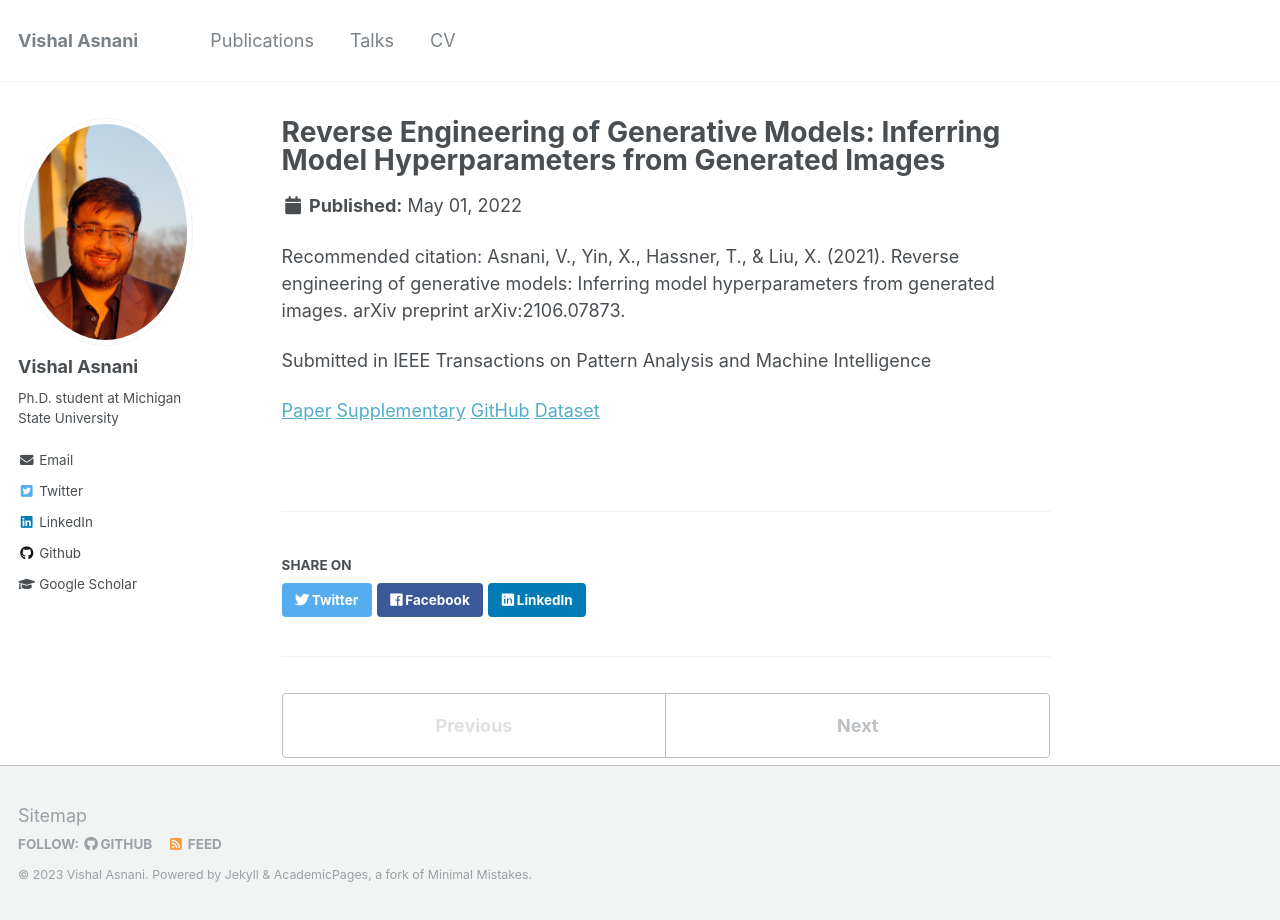
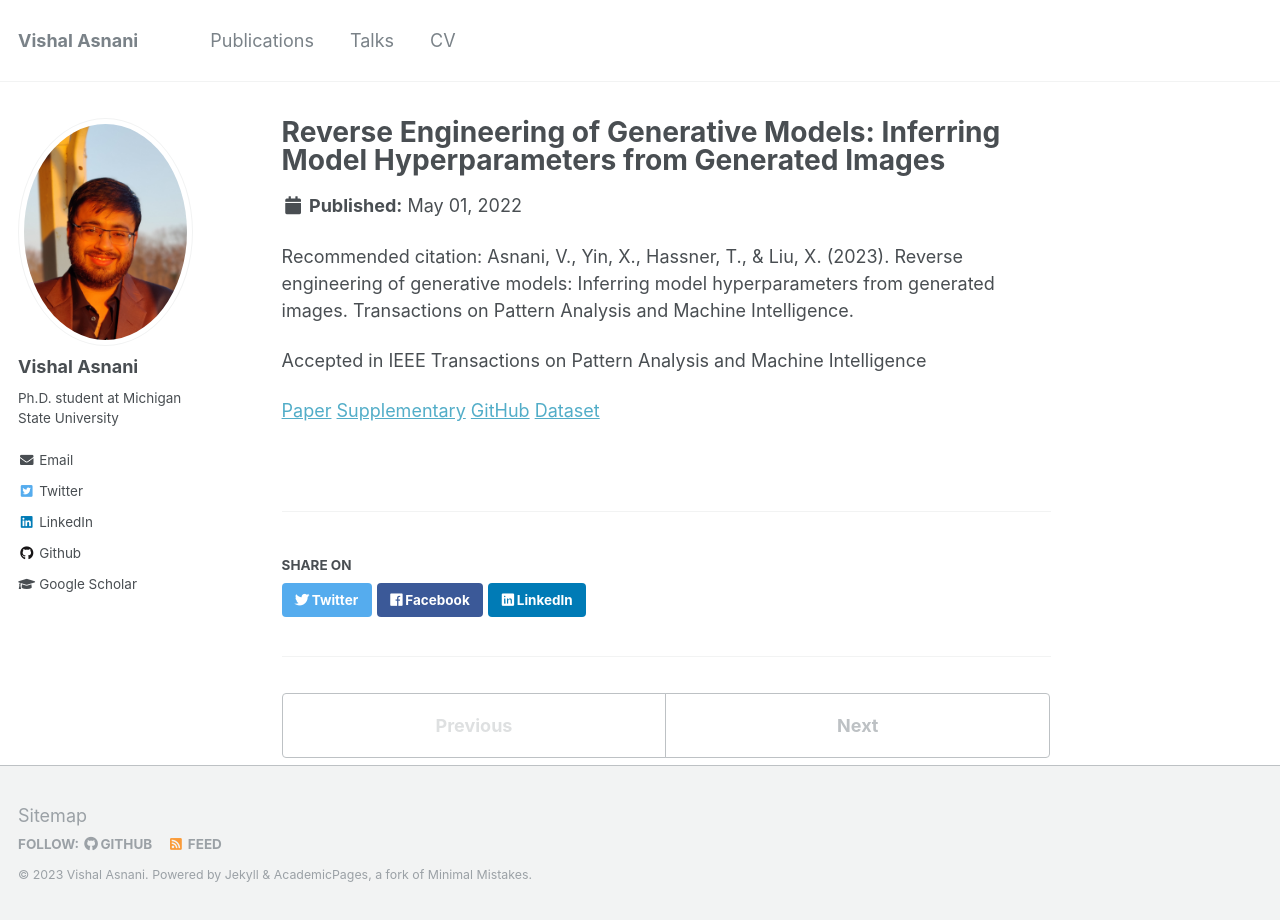
Before and after one commit to vishal3477/vishal3477.github.io, a Jekyll site: the page built from _publications/2009-10-01-paper-title-number-1.md, in a window 1280 px wide. Built offline with Jekyll 4.4.1, drawn with Linux system fonts in a browser that asks for light colours.

Commit message:
Update 2009-10-01-paper-title-number-1.md

```diff
--- a/_publications/2009-10-01-paper-title-number-1.md
+++ b/_publications/2009-10-01-paper-title-number-1.md
@@ -4,9 +4,9 @@ collection: publications
 permalink: /publication/2009-10-01-paper-title-number-1
 date: 2022-05-01
 paperurl: ''
-citation: 'Asnani, V., Yin, X., Hassner, T., & Liu, X. (2021). Reverse engineering of generative models: Inferring model hyperparameters from generated images. arXiv preprint arXiv:2106.07873.'
+citation: 'Asnani, V., Yin, X., Hassner, T., & Liu, X. (2023). Reverse engineering of generative models: Inferring model hyperparameters from generated images. Transactions on Pattern Analysis and Machine Intelligence.'
 ---
-Submitted in IEEE Transactions on Pattern Analysis and Machine Intelligence
+Accepted in IEEE Transactions on Pattern Analysis and Machine Intelligence
 
 [Paper](http://vishal3477.github.io/files/1.pdf)
 [Supplementary](http://vishal3477.github.io/files/1_supp.pdf)
```
